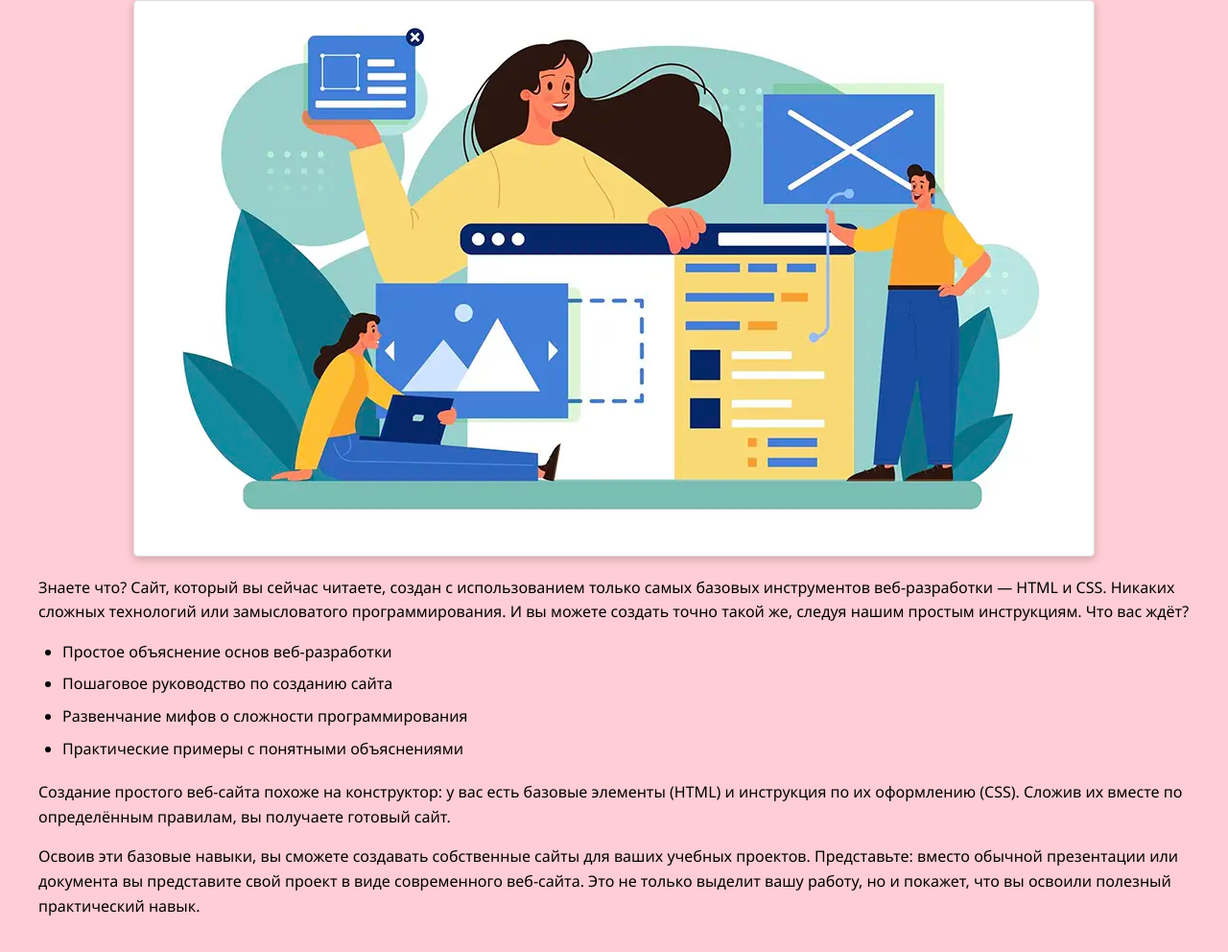
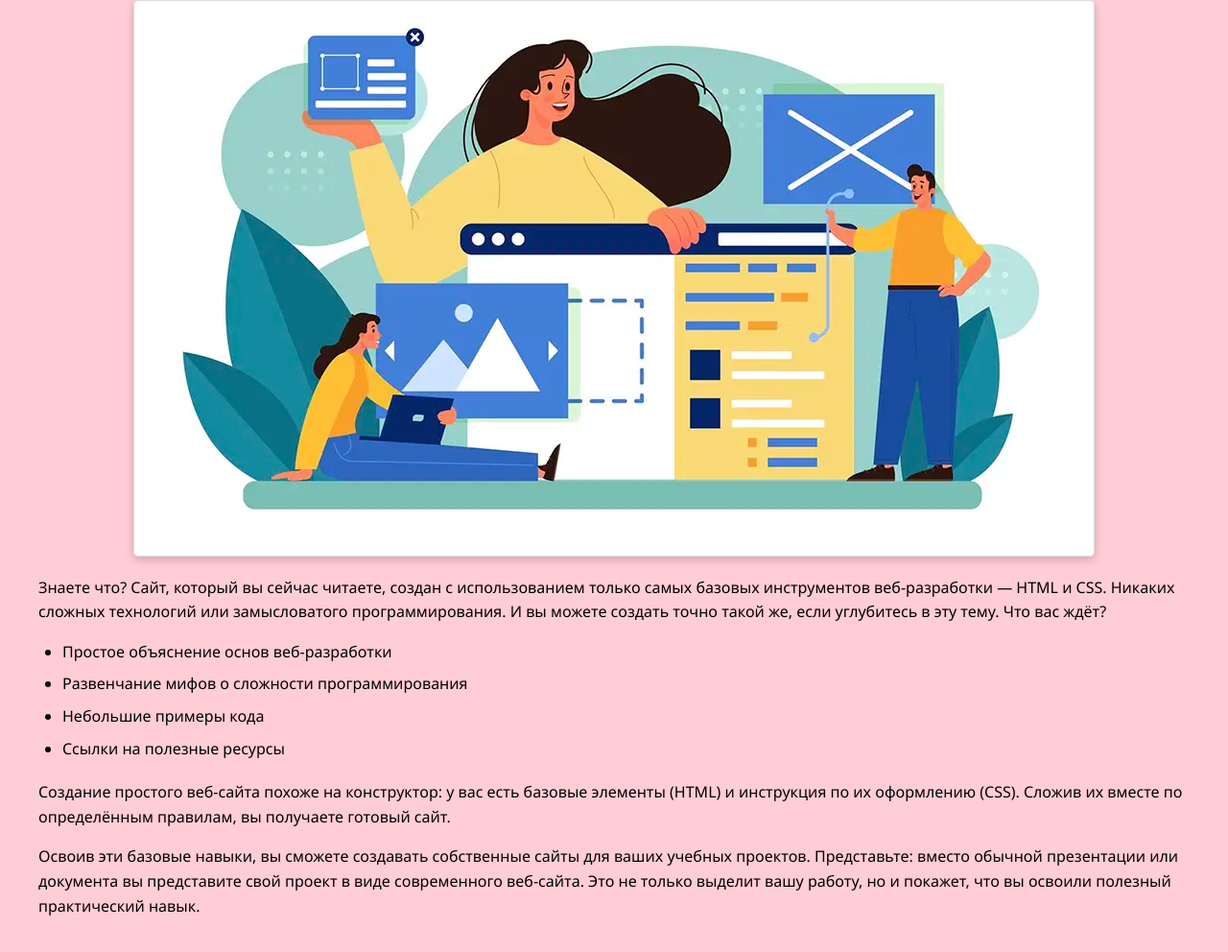
Before and after one commit to lirot2021/Creating-a-website, a plain HTML site: page index.html in a window 1280 px wide. Shown: the part 235-1227 px from the top of the page at 96% size. Drawn offline with Linux system fonts and the light colour scheme.

Commit message:
Add files via upload

```diff
--- a/index.html
+++ b/index.html
@@ -21,13 +21,13 @@
     <p>Привет! Этот сайт создан, чтобы показать вам, что веб-разработка доступна каждому. Да-да, даже если вы никогда раньше не писали код!</p>
        <img src="65b3d436873a3.webp" alt="">
 
-    <p> Знаете что? Сайт, который вы сейчас читаете, создан с использованием только самых базовых инструментов веб-разработки — HTML и CSS. Никаких сложных технологий или замысловатого программирования. И вы можете создать точно такой же, следуя нашим простым инструкциям.
+    <p> Знаете что? Сайт, который вы сейчас читаете, создан с использованием только самых базовых инструментов веб-разработки — HTML и CSS. Никаких сложных технологий или замысловатого программирования. И вы можете создать точно такой же, если углубитесь в эту тему.
         Что вас ждёт?</p>
     <ul>
         <li>Простое объяснение основ веб-разработки</li>
-        <li>Пошаговое руководство по созданию сайта</li>
         <li>Развенчание мифов о сложности программирования</li>
-        <li>Практические примеры с понятными объяснениями</li>
+        <li>Небольшие примеры кода</li>
+        <li>Ссылки на полезные ресурсы</li>
     </ul>
     <p></p>
     <p>Создание простого веб-сайта похоже на конструктор: у вас есть базовые элементы (HTML) и инструкция по их оформлению (CSS). Сложив их вместе по определённым правилам, вы получаете готовый сайт.</p>
```
